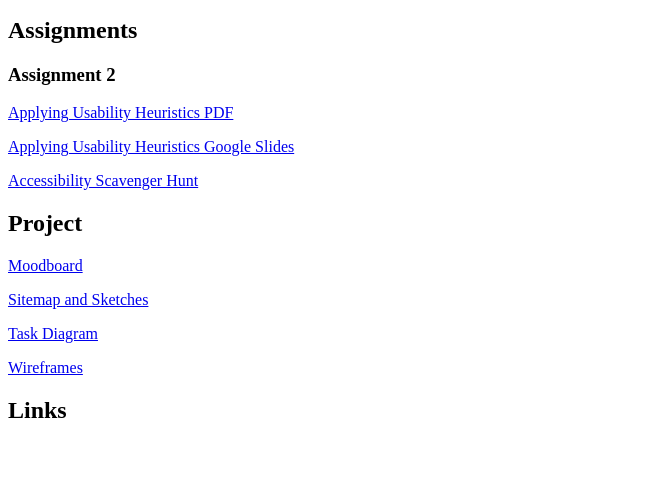
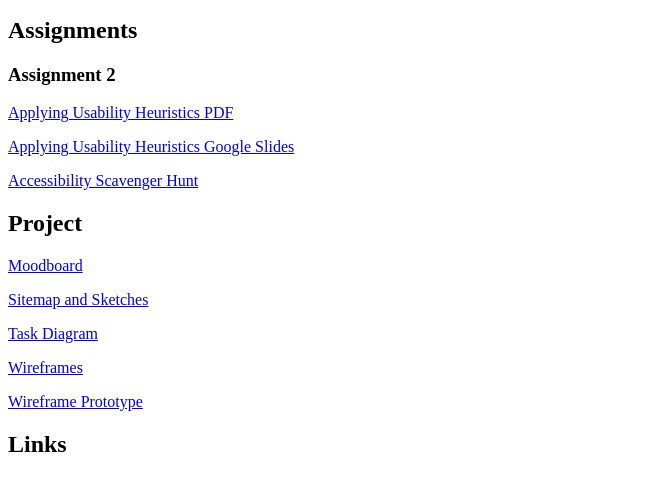
Before and after one commit to OKellyrez/KellyTG.github.io, a plain HTML site: page index.html in a window 1280 px wide. Shown: the part 101-592 px from the top of the page, without its empty margins (0-660 px from the left). Drawn offline with Linux system fonts and the light colour scheme.

Commit message:
add prototype link

```diff
--- a/index.html
+++ b/index.html
@@ -23,6 +23,7 @@
 <p> <a href=https://app.mural.co/t/kellytg3509/m/kellytg3509/1614790223939/c3acce01c5dcf290a93891c705a3e1076c6e0431> Sitemap and Sketches</a></p>
 <p> <a href=https://app.mural.co/t/kellytg3509/m/kellytg3509/1615494221082/12cb61d11174cb697c34b41db622e09f7d6e6b26> Task Diagram</a></p>
 <p> <a href=https://www.figma.com/file/Kasp9cQWRSC8lAFBgJ7kBz/Portfolio-Site?node-id=0%3A1> Wireframes</a></p>
+<p> <a href=https://www.figma.com/proto/Kasp9cQWRSC8lAFBgJ7kBz/Portfolio-Site?node-id=1%3A3&viewport=284%2C334%2C0.15005677938461304&scaling=min-zoom&page-id=0%3A1> Wireframe Prototype </a></p>
 <h2> Links </h2>
 
 </body>
```
